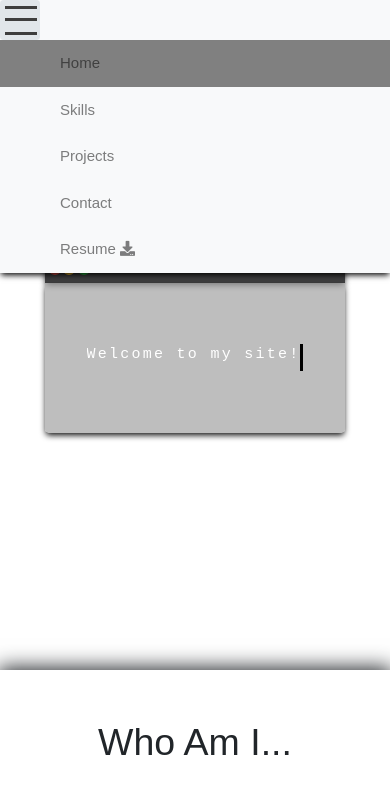
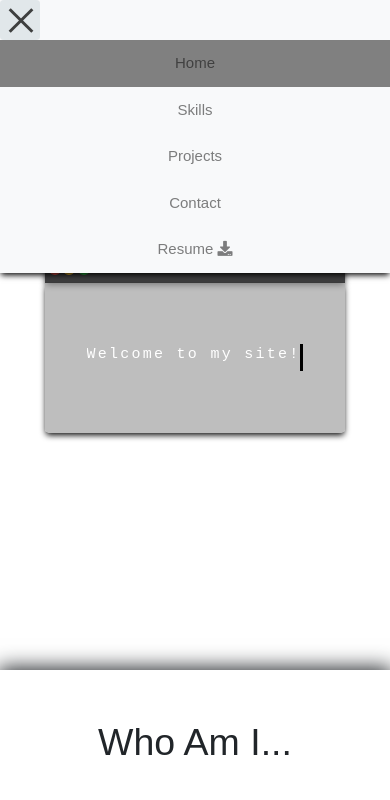
Before and after one commit to jamalabd/Portfolio2, a plain HTML site: page index.html in a window 390 px wide. Both pictures are taken after a click on the button 20 px from the left and 20 px from the top of the page. Shown: the top 800 px of the page. Drawn offline with nearby package versions, Linux system fonts and the light colour scheme.

```diff
--- a/css/style.css
+++ b/css/style.css
@@ -50,6 +50,10 @@ nav{
   margin-right: 50px;
   margin-left: 50px;
   font-size: 15px;
+}
+.nav-item.mobile{
+  display: none;
+  position: absolute;
 }
 .nav-link:hover:before{
   display:block;
@@ -379,7 +383,6 @@ footer{
   }
   /* Contacts Section */
 
-
   #contact h1 {
     font-size: 30px;
     padding-top: 30px;
@@ -428,8 +431,6 @@ footer{
     width: 130px;
   }
 }
-
-
 /* Media Query Mobile*/
 @media only screen and (max-width: 575px) {
   body{
@@ -455,6 +456,7 @@ footer{
     height: 3px;
     background-color: black;
     position: absolute;
+    transition: all cubic-bezier(0.26,0.1,0.27,1.55) 0.35s;
   }
   .top{
     top: 46%;
@@ -465,6 +467,23 @@ footer{
   .bottom{
     bottom: 13%;
   }
+  .navbar-toggler.close .top{
+    transform: translate(300px);
+    width: 140px;
+    opacity: 0;
+    transition: .25s ease-in-out
+
+  }
+  .navbar-toggler.close .bottom{
+    transform: rotate(-45deg);
+    top: 48%;
+
+
+  }
+  .navbar-toggler.close .middle{
+    transform: rotate(45deg);
+    top: 48%;
+  }
   .navbar{
     top: 0px;
     right: 0px;
@@ -472,6 +491,14 @@ footer{
   }
   .navbar-toggler:focus{
     outline: none;
+  }
+  .nav-item.mobile{
+    display: inline-block;
+    position: inherit;
+  }
+  .nav-item{
+    display: none;
+    position: absolute;
   }
   .nav-item {
     margin-right: 0;
@@ -483,6 +510,9 @@ footer{
   }
   .nav-link:hover {
     color: white !important;
+  }
+  ul.navbar-nav{
+    text-align: center;
   }
   /* Home Section */
   #bar{
--- a/index.html
+++ b/index.html
@@ -28,6 +28,12 @@
                 <li class="nav-item"><a href="#projects" class="nav-link">Projects</a></li>
                 <li class="nav-item"><a href="#contact" class="nav-link">Contact</a></li>
                 <li class="nav-item"><a href="#" Download="" class="nav-link resumeLink">Resume <i class="fas fa-download"></i> </a></li>
+                <!-- Mobile links -->
+                <li data-toggle="collapse" data-target="#navMenu" class="nav-item mobile grey"><a href="#home" class="nav-link">Home</a></li>
+                <li data-toggle="collapse" data-target="#navMenu" class="nav-item mobile"><a href="#skills" class="nav-link">Skills</a></li>
+                <li data-toggle="collapse" data-target="#navMenu" class="nav-item mobile"><a href="#projects" class="nav-link">Projects</a></li>
+                <li data-toggle="collapse" data-target="#navMenu" class="nav-item mobile"><a href="#contact" class="nav-link">Contact</a></li>
+                <li data-toggle="collapse" data-target="#navMenu" class="nav-item mobile"><a href="#" Download="" class="nav-link resumeLink">Resume <i class="fas fa-download"></i> </a></li>
               </ul>
             </div>
         </nav>
--- a/js/index.js
+++ b/js/index.js
@@ -1,3 +1,4 @@
+/* jshint esversion: 8 */
 $(document).ready(function(){
 // nav link shadow
   $('.navbar-nav').on('click','li', function(){
```
